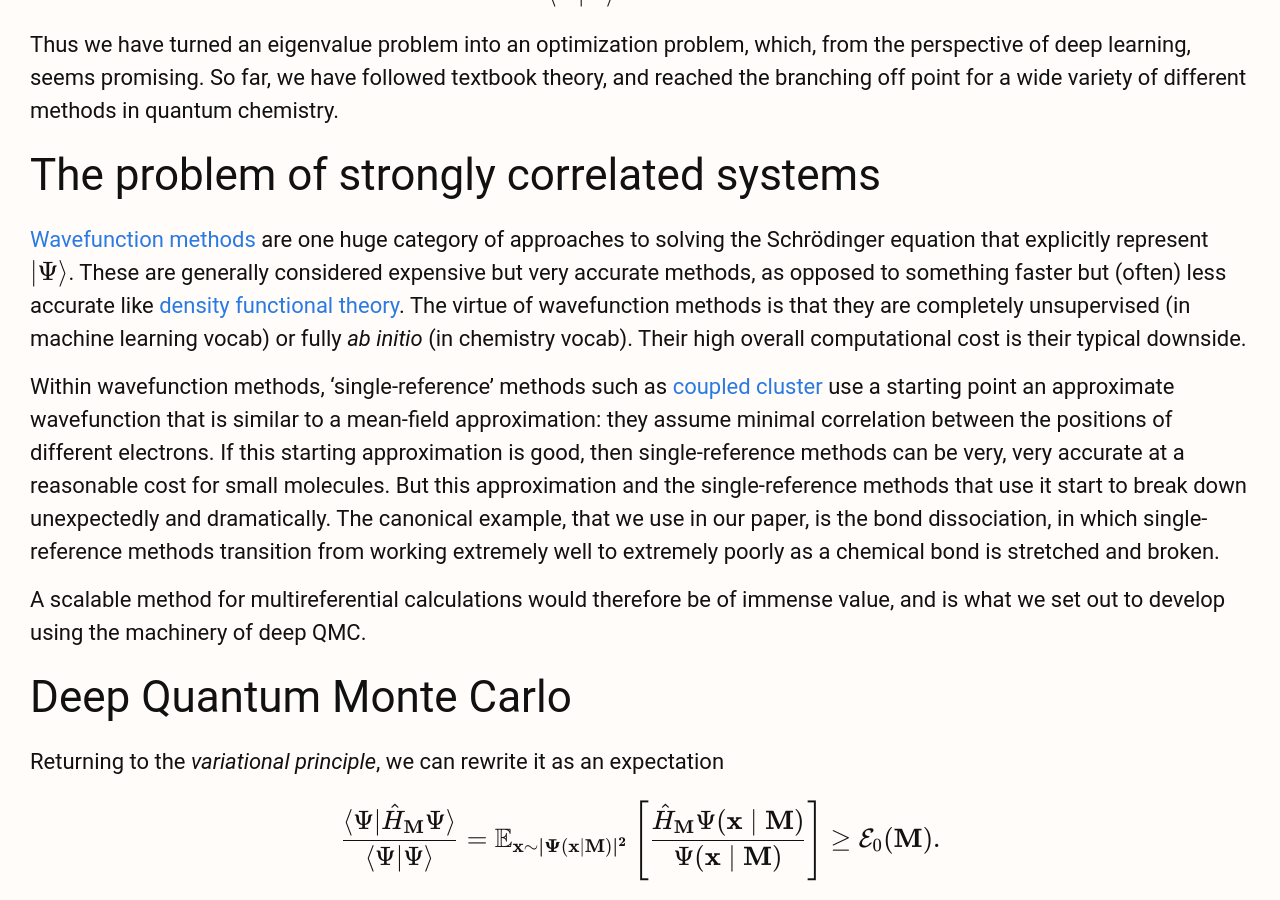
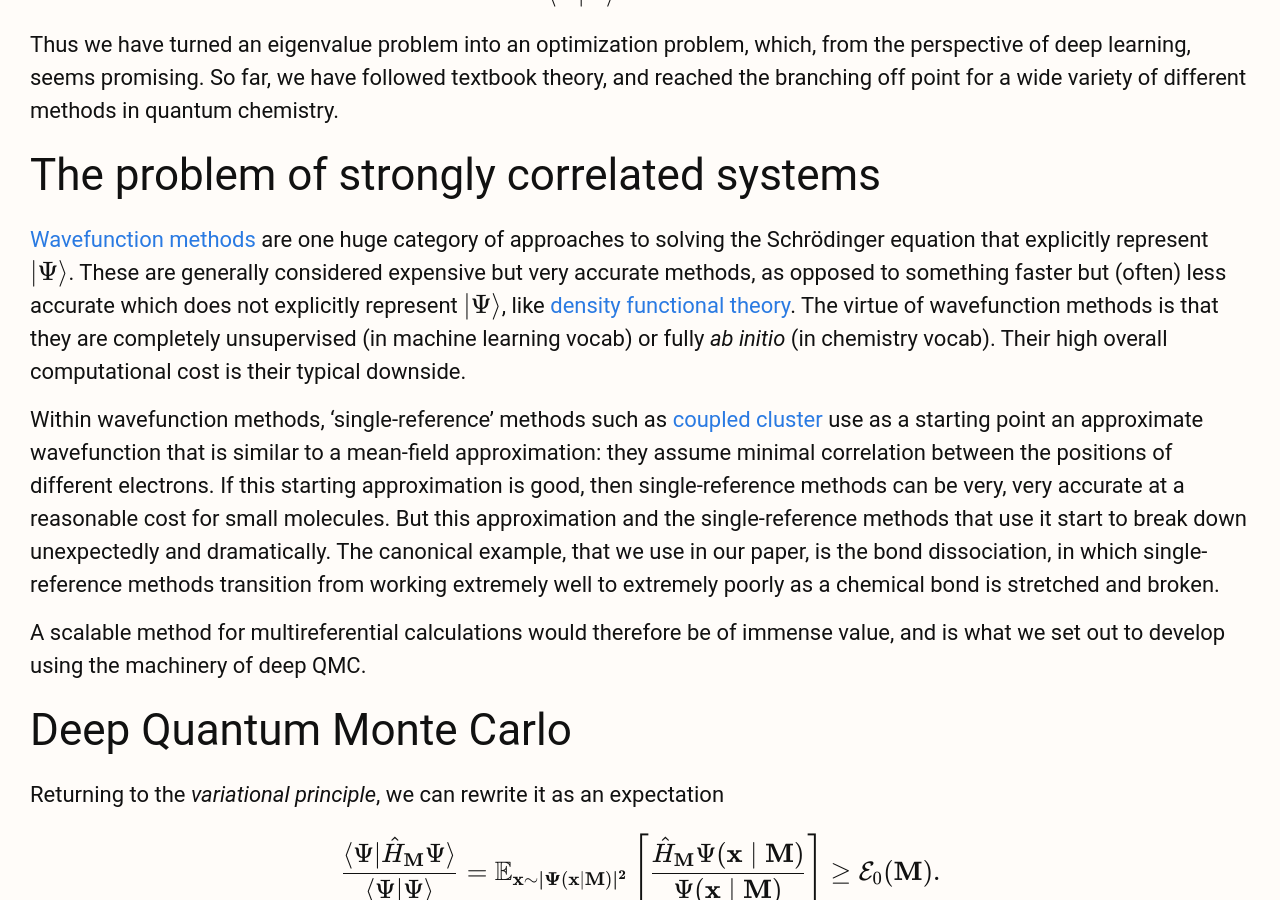
Before and after one commit to ae-foster/ae-foster.github.io, a Jekyll site: the page built from _posts/2025-06-25-orbformer-post.markdown, in a window 1280 px wide and 900 px high, scrolled down 2078 px. Built offline with Jekyll 4.4.1, drawn with Linux system fonts in a browser that asks for light colours; nearby versions of some CDN libraries; some of the changed text lies outside the part shown.

Commit message:
tweak the Orbformer post

```diff
--- a/_posts/2025-06-25-orbformer-post.markdown
+++ b/_posts/2025-06-25-orbformer-post.markdown
@@ -74,11 +74,11 @@ So far, we have followed textbook theory, and reached the branching off point fo
 
 ## The problem of strongly correlated systems
 
-[Wavefunction methods](https://en.wikipedia.org/wiki/Computational_chemistry#Ab_initio_method) are one huge category of approaches to solving the Schrödinger equation that explicitly represent $$|\Psi\rangle$$. These are generally considered expensive but very accurate methods, as opposed to something faster but (often) less accurate like [density functional theory](https://en.wikipedia.org/wiki/Density_functional_theory).
+[Wavefunction methods](https://en.wikipedia.org/wiki/Computational_chemistry#Ab_initio_method) are one huge category of approaches to solving the Schrödinger equation that explicitly represent $$|\Psi\rangle$$. These are generally considered expensive but very accurate methods, as opposed to something faster but (often) less accurate which does not explicitly represent $$|\Psi\rangle$$, like [density functional theory](https://en.wikipedia.org/wiki/Density_functional_theory).
 The virtue of wavefunction methods is that they are completely unsupervised (in machine learning vocab) or fully *ab initio* (in chemistry vocab).
 Their high overall computational cost is their typical downside.
 
-Within wavefunction methods, 'single-reference' methods such as [coupled cluster](https://en.wikipedia.org/wiki/Coupled_cluster) use a starting point an approximate wavefunction that is similar to a mean-field approximation: they assume minimal correlation between the positions of different electrons.
+Within wavefunction methods, 'single-reference' methods such as [coupled cluster](https://en.wikipedia.org/wiki/Coupled_cluster) use as a starting point an approximate wavefunction that is similar to a mean-field approximation: they assume minimal correlation between the positions of different electrons.
 If this starting approximation is good, then single-reference methods can be very, very accurate at a reasonable cost for small molecules.
 But this approximation and the single-reference methods that use it start to break down unexpectedly and dramatically.
 The canonical example, that we use in our paper, is the bond dissociation, in which single-reference methods transition from working extremely well to extremely poorly as a chemical bond is stretched and broken.
@@ -131,7 +131,7 @@ Scaling up required a redesign of the network architecture, particularly the dep
 We also thought carefully about appropriate validation and where a model such as our might have immediate utility.
 First, we put the strongly correlated systems at the forefront, since those are the ones where current methods fare worst.
 We focused on the accuracy of predicting relative energy between two states (e.g. equilibrium to transition state), rather than the total energy, since the former is more chemically relevant.
-And we placed the trade-off between cost and accuracy at the forefront of our evaluation.
+And we placed much more emphasis on the trade-off between cost and accuracy, as opposed to simply showing that deep QMC wavefunctions are super accurate.
 
 Our conclusion: Orbformer, though by no means the end of the story, marks significant progress towards a model that generalizes the electronic structure of molecules.
 
```
